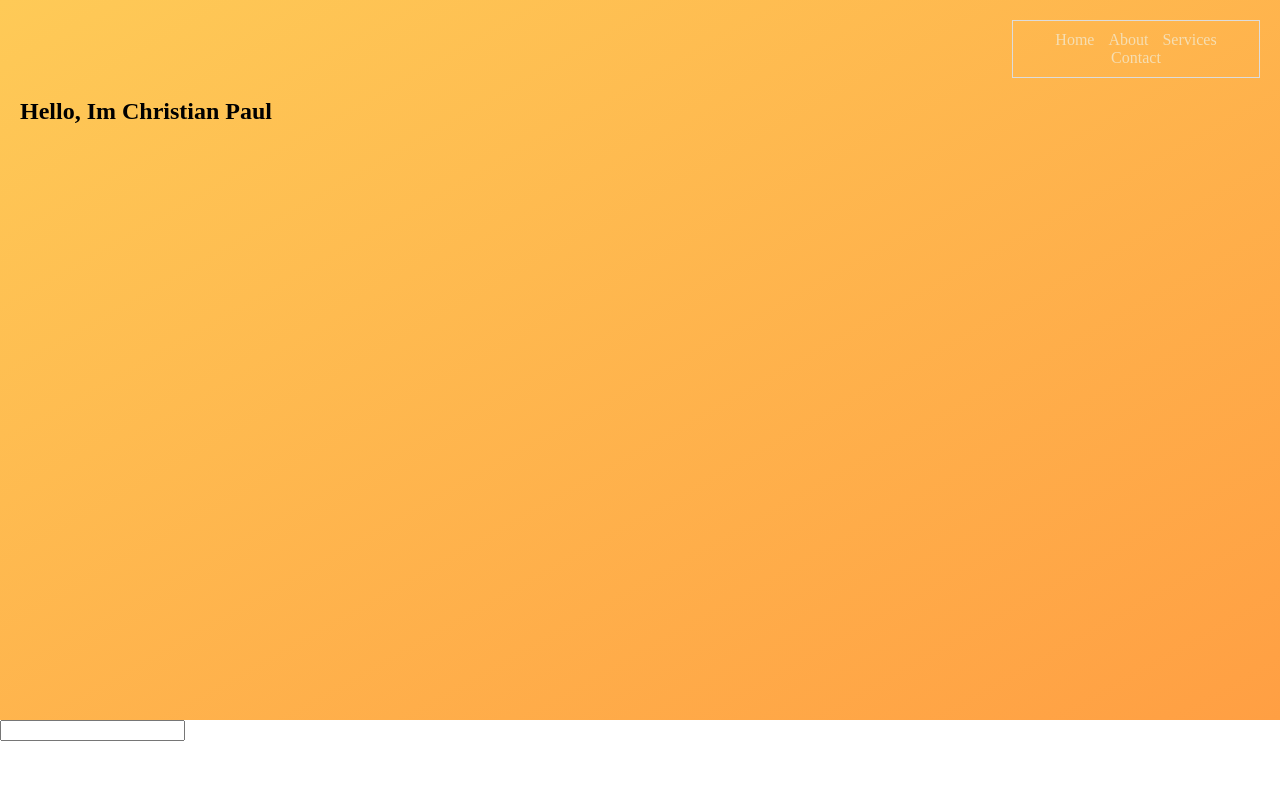
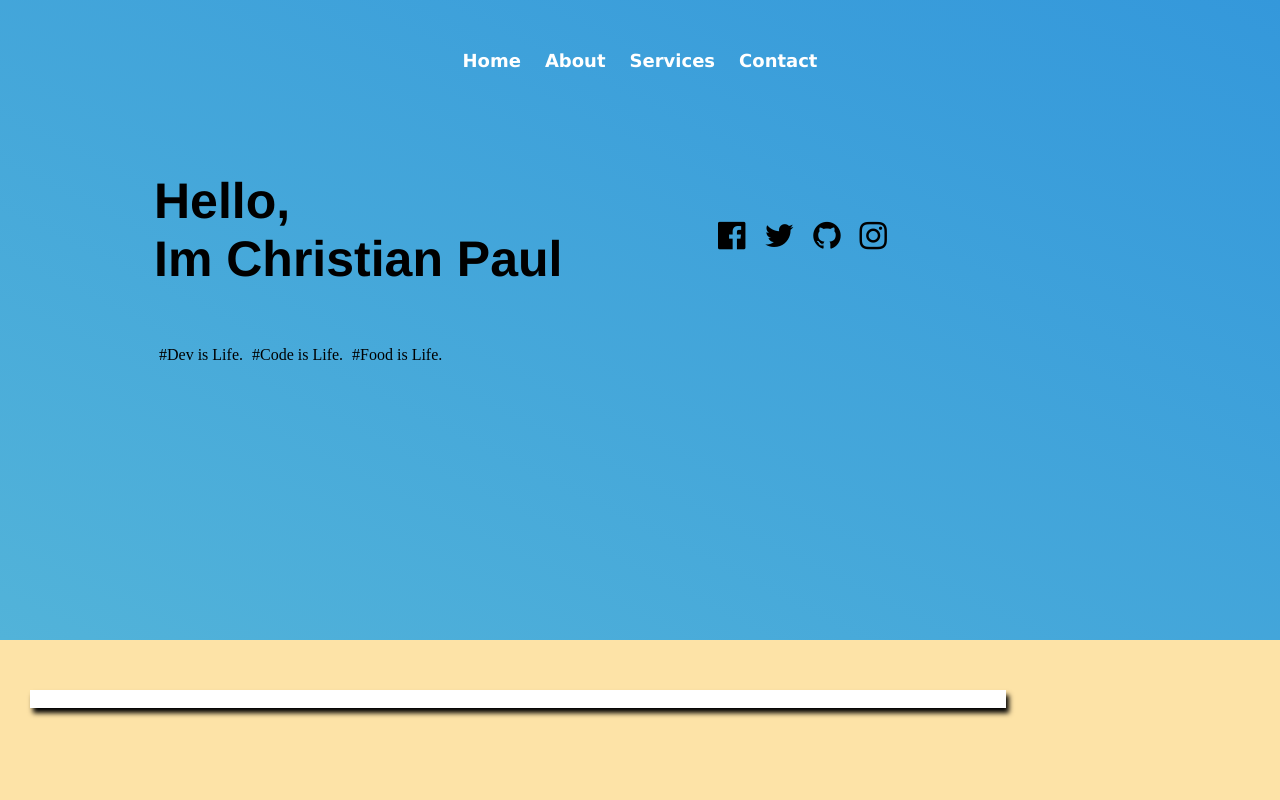
Before and after one commit to ianpaul0520/ianpaul0520.github.io, a plain HTML site: page page.html in a window 1280 px wide. Shown: the top 800 px of the page. Drawn offline with Linux system fonts and the light colour scheme.

Commit message:
adding some content and styling to it.

```diff
--- a/page.html
+++ b/page.html
@@ -11,20 +11,32 @@
 <body>
     <div class="container">
         <section class="home-section">
-            <div class="nav-right">
+            <div class="nav-pane">
                 <a class="nav-items" href="#">Home</a>
                 <a class="nav-items" href="#">About</a>
                 <a class="nav-items" href="#">Services</a>
                 <a class="nav-items" href="#">Contact</a>
             </div>
             <div class="home-content">
-                <h2>Hello, Im Christian Paul</h2>
+                <h2>Hello, <br> Im Christian Paul</h2>
+                <div class="hashes">
+                    <p>#Dev is Life.</p>
+                    <p>#Code is Life.</p>
+                    <p>#Food is Life.</p>
+                </div>
+            </div>
+            <div class="home-socials">
+                <i class="fa fa-facebook-official"></i>
+                <i class="fa fa-twitter"></i>
+                <i class="fa fa-github"></i>
+                <i class="fa fa-instagram"></i>
             </div>
         </section>
 
         <section class="about-section">
             <div class="column-about">
-
+                <img src="" alt="">
+                <div class="me-info"></div>
             </div>
             <div class="column-what">
 
--- a/style.css
+++ b/style.css
@@ -5,31 +5,68 @@
 body {
     margin: 0;
 }
+.home-section {
 
-.container {
-    width: 100%;
+    height: 80vh;
+    padding: 20px;
+    background:linear-gradient(to bottom left , #3498DB, #52B3D9);
+}
+.nav-pane {
+    width: 40%;
     margin: auto;
+    margin-top: 20px;
+    padding: 10px;
+    text-align: center;
 }
-.home-section {
-    height: 90vh;
-    padding: 20px;
-    background:linear-gradient(to bottom right,#feca57, #ff9f43);
-}
-.nav-right {
-    width: 20%;
-    margin-bottom: 20px;
-    padding: 10px;
-    float: right;
-    text-align: center;
-    border: 1px solid gainsboro;
-}
-.nav-right .nav-items {
-    margin-left: 5px;
-    margin-right: 5px;
-    color: wheat;
-    font-weight: 500;
+.nav-pane .nav-items {
+    margin-left: 10px;
+    margin-right: 10px;
+    color: #ffff;
+    font-family: 'Lucida Sans', 'Lucida Sans Regular', 'Lucida Grande', 'Lucida Sans Unicode', Geneva, Verdana, sans-serif;
+    font-size: 18px;
+    font-weight: 800;
     text-decoration: none;
 }
 .home-content {
-    clear: both;
+    float: left;
+    width: 35%;
+    margin-top:4%;
+    margin-left: 10%;
+    padding: 0px 0px 10px 10px;
 }
+.home-content h2 {
+    font-family: 'Franklin Gothic Medium', 'Arial Narrow', Arial, sans-serif;
+    font-size: 50px;
+}
+.hashes p {
+    display: inline-block;
+    margin-left: 5px;
+}
+
+.home-socials {
+    width: 25%;
+    text-align: center;
+    float: left;
+    margin-top: 10%;
+    margin-left: 5%;
+    padding: 5px;
+}
+.home-socials .fa {
+    margin-bottom: 10px;
+    margin-top: 10px;
+    margin-left: 5%;
+    font-size: 2em;
+}
+
+.about-section {
+    padding:30px;
+    height: 100vh;
+    background-color: #FDE3A7;
+}
+.column-about {
+    width: 80%;
+    background-color: white;
+    margin-top:20px;
+    margin-bottom:20px;
+    box-shadow: 3px 5px 5px;
+}
```
Also changed, not shown: myface.jpg (added).
